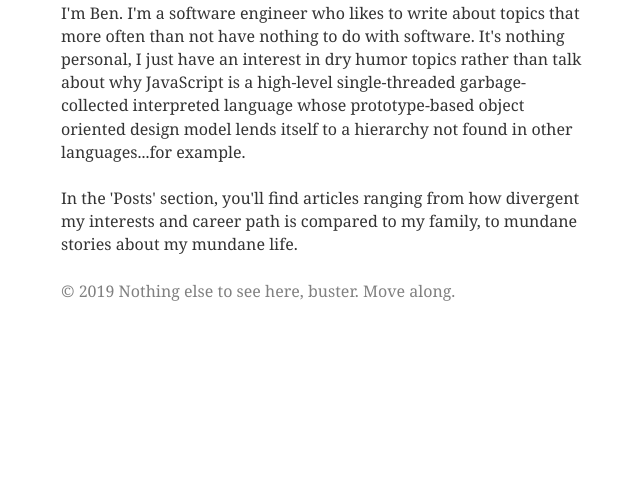
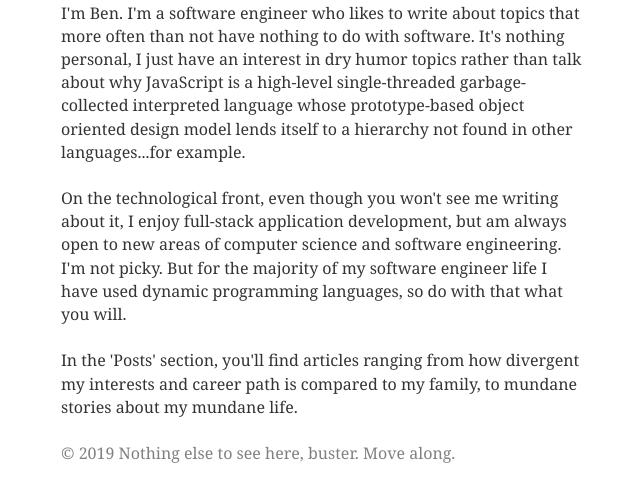
Before and after one commit to BenjaminCatarevas/bencatarevas.com, a Gatsby site: page /about in a window 1280 px wide. Shown: the part 138-640 px from the top of the page, without its empty margins (318-958 px from the left). Built offline with nearby package versions, Linux system fonts and the light colour scheme; Gatsby itself is replaced by a stand-in of ours; some packages are replaced by stand-ins of ours.

Commit message:
Update About page to have section about tech interests

```diff
--- a/src/pages/about.js
+++ b/src/pages/about.js
@@ -20,6 +20,13 @@ export class About extends Component {
           example.
         </p>
         <p>
+          On the technological front, even though you won't see me writing about
+          it, I enjoy full-stack application development, but am always open to
+          new areas of computer science and software engineering. I'm not picky.
+          But for the majority of my software engineer life I have used dynamic
+          programming languages, so do with that what you will.
+        </p>
+        <p>
           In the 'Posts' section, you'll find articles ranging from how
           divergent my interests and career path is compared to my family, to
           mundane stories about my mundane life.
```
